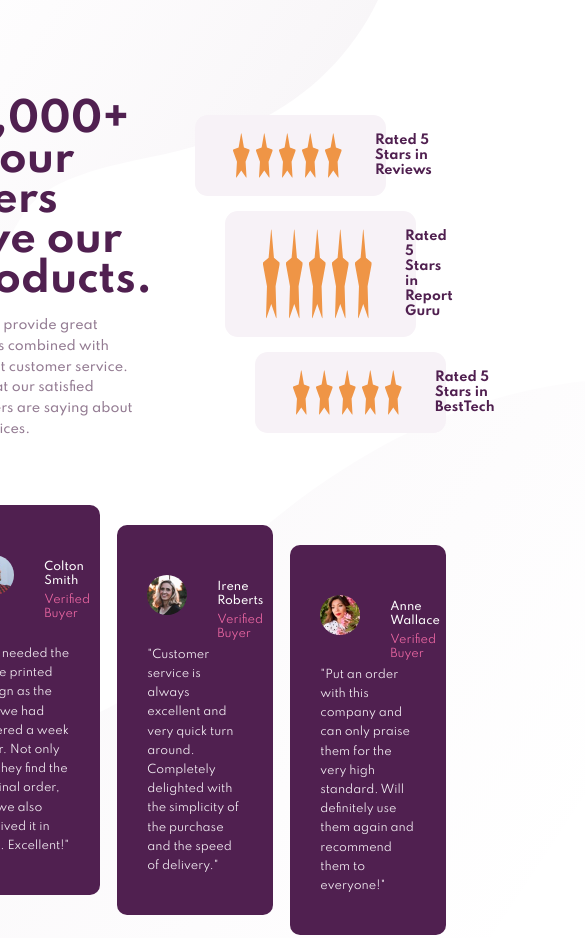
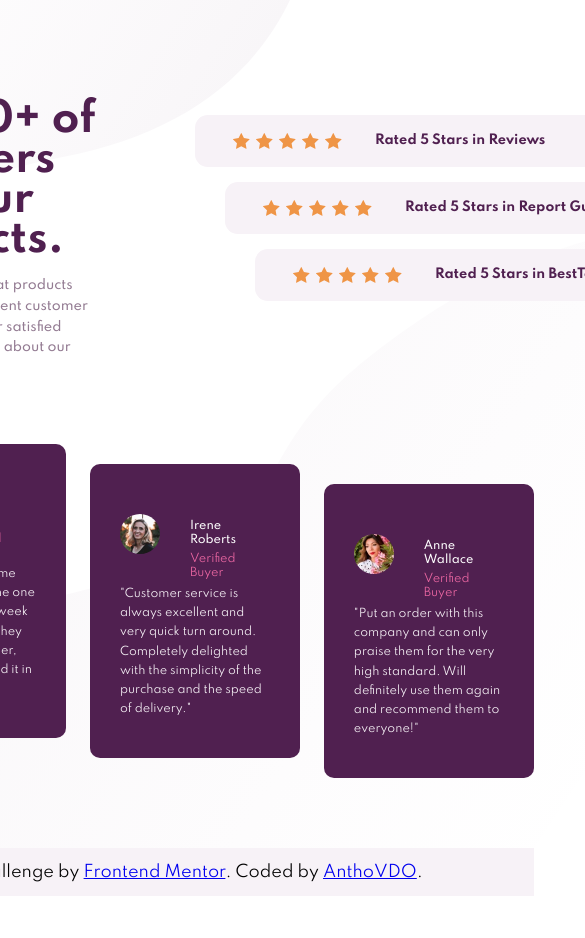
Before and after one commit to AnthoVDO/--FrontEndMentor--social-proof-section-master, a plain HTML site: page index.html in a window 390 px wide. Shown: the top 938 px of the page, 585 px wide, since content can reach past the window. After the commit the page ends 896 px from the top, so only its background shows below. Drawn offline with Linux system fonts and the light colour scheme.

Commit message:
Started to make the page responsive

```diff
--- a/style.css
+++ b/style.css
@@ -215,4 +215,33 @@ body {
   margin-top: 70px;
 }
 
+@media (max-width: 1250px) {
+  #container {
+    padding: 100px 100px 0px;
+  }
+
+  #main-title {
+    width: 30%;
+  }
+
+  #star {
+    flex: none;
+    width: 70%;
+  }
+  #star .five-star {
+    width: 410px;
+    height: 52px;
+  }
+}
+@media (max-width: 1200px) {
+  #container {
+    padding: 100px 50px 0px;
+  }
+}
+@media (max-width: 1150px) {
+  #container {
+    padding: 100px 0px 0px;
+  }
+}
+
 /*# sourceMappingURL=style.css.map */
```
